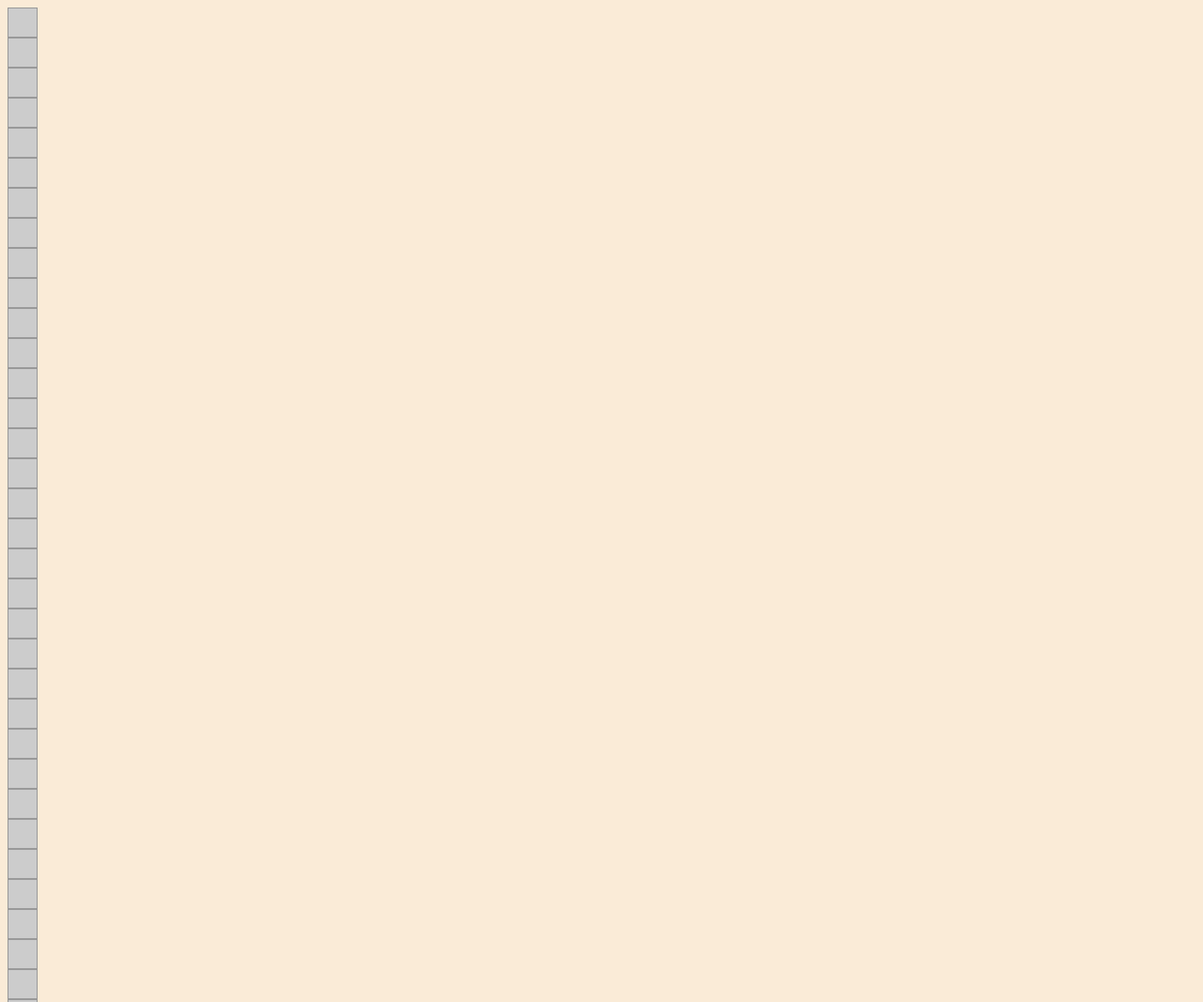
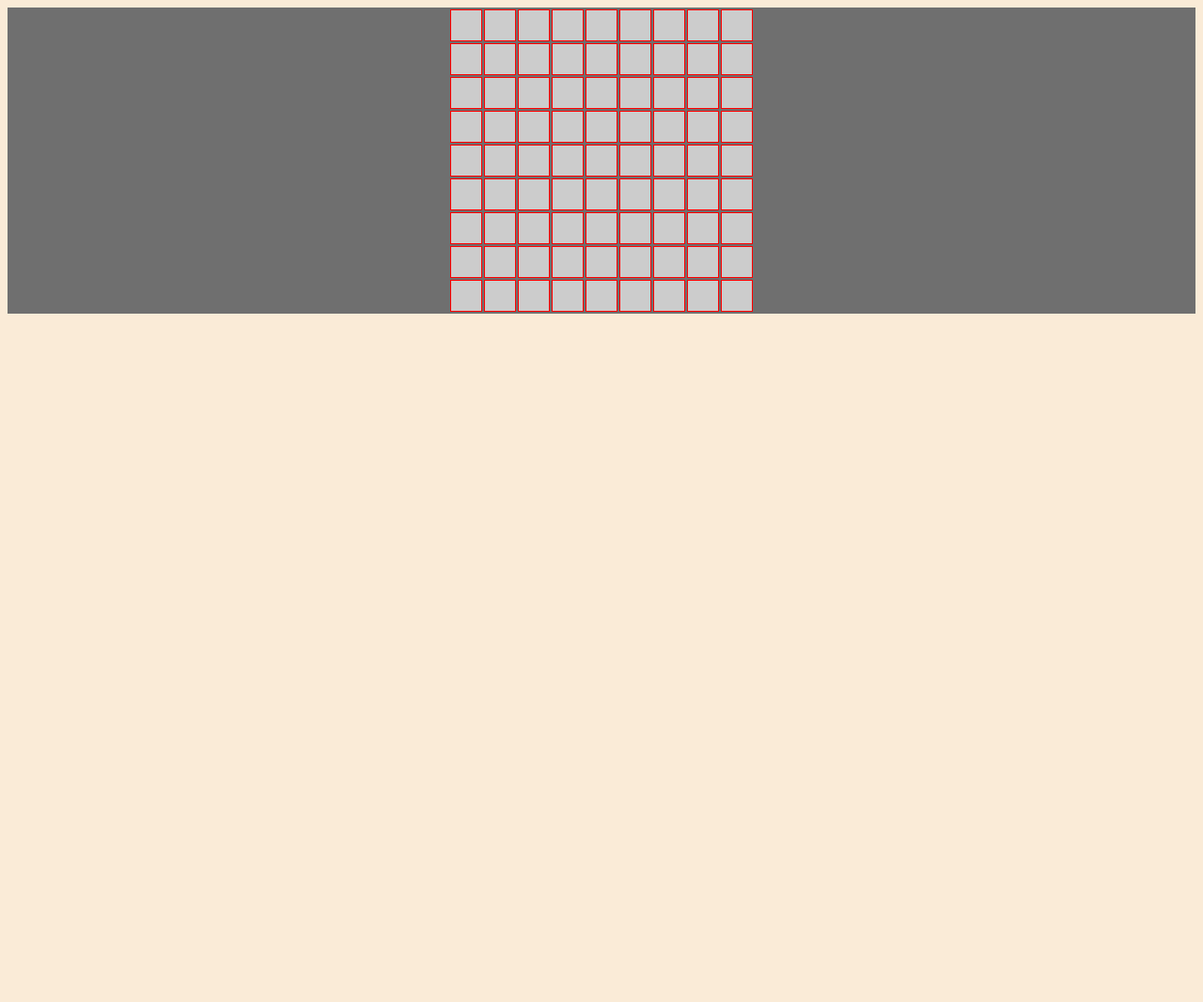
Before and after one commit to VasantLong/minesweeper2024, a plain HTML site: page sweeper.html in a window 1280 px wide. Shown: the top 1067 px of the page at 94% size. After the commit the page ends 800 px from the top, so only its background shows below. Drawn offline with Linux system fonts and the light colour scheme.

Commit message:
Milestone 1 Layout Optimization

```diff
--- a/sweeper.html
+++ b/sweeper.html
@@ -9,9 +9,12 @@
   <!--js脚本放在头部，利用onload将界面定义写在后面-->
   <script src="sweeperScript.js"></script>
 </head>
+
 <body>
-<!--body onload = "main()"-->
-  <div id = "board"></div>
+  <!--body onload = "main()"-->
+  <div id="board">
+    <table id="grid"></table>
+  </div>
 
 </body>
 
--- a/sweeperScript.js
+++ b/sweeperScript.js
@@ -1,20 +1,27 @@
 document.addEventListener('DOMContentLoaded', () => {
   /* 网格初步建立 */
   const board = document.getElementById('board');
+  const grid = document.getElementById('grid');
   function createBoard(rows, cols) {
     for (let r = 0; r < rows; r++) {
+      const tr = document.createElement('tr');
+      grid.appendChild(tr);
       for (let c = 0; c < cols; c++) {
-        const cell = document.createElement('div');
+        const cell = document.createElement('td');
         cell.className = 'cell';
         cell.dataset.row = r;
         cell.dataset.col = c;
-        board.appendChild(cell);
+        tr.appendChild(cell);
       }
     }
   }
-  createBoard(9,9);
+  createBoard(9, 9);
   console.log("createboard");
 })
+
+
+
+
 /*function main() {
   console.log("main")
   createBoard(9, 9)
--- a/sweeperStyles.css
+++ b/sweeperStyles.css
@@ -1,23 +1,27 @@
-.board {
-  width: 1000px;
-  height: 100px;
-  background-color: blue;
+#board {
+  background-color: #6f6f6f;
+  gap: 2px;
   display: grid;
-  gap: 2px;
 }
 
 body {
   background-color: antiquewhite;
 }
 
+#grid {
+  margin: auto;
+  /* 水平居中 */
+
+}
+
 .cell {
   width: 30px;
   height: 30px;
   background-color: #ccc;
-  border: 1px solid #999;
-  display: flex;
-  justify-content: center;
-  align-items: center;
+  border: 1px solid red;
+  /*999*/
   font-size: 14px;
   cursor: pointer;
+  text-align: center;
+  /* 单元格内容居中 */
 }
```
